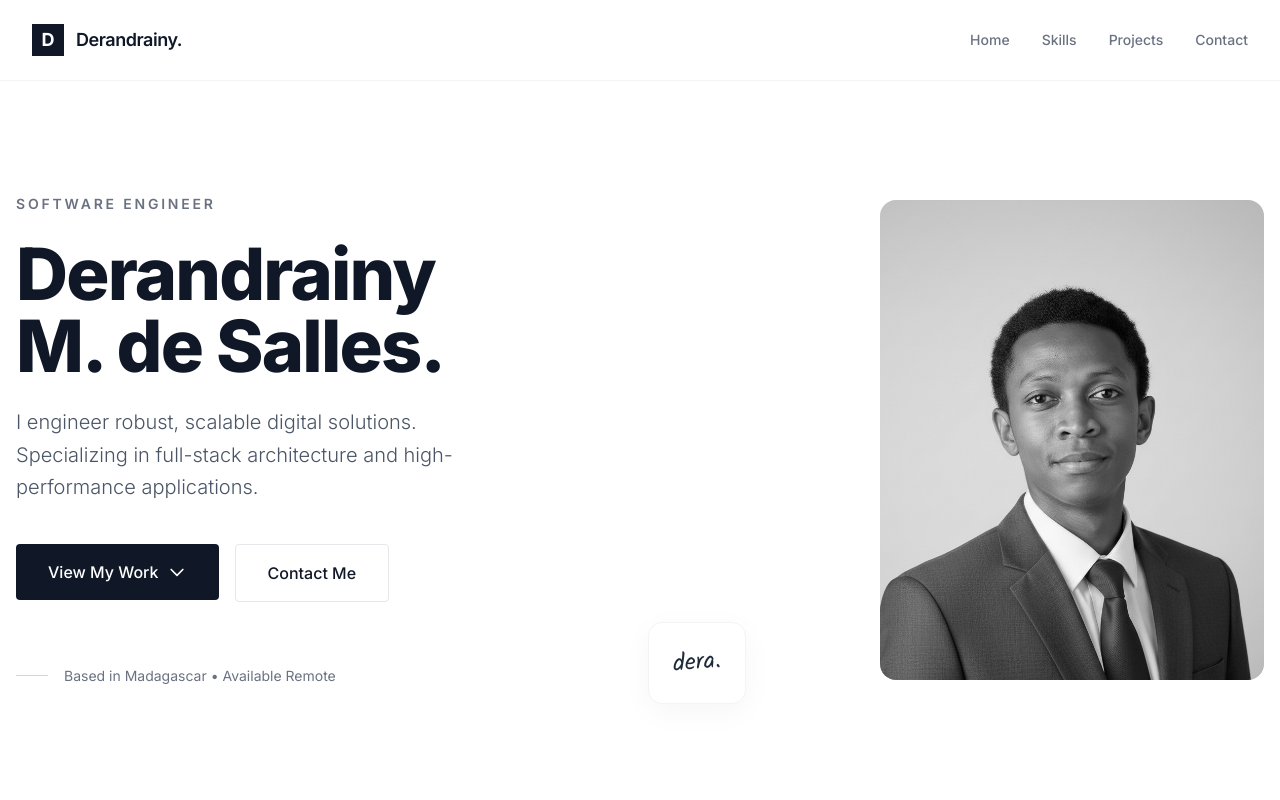
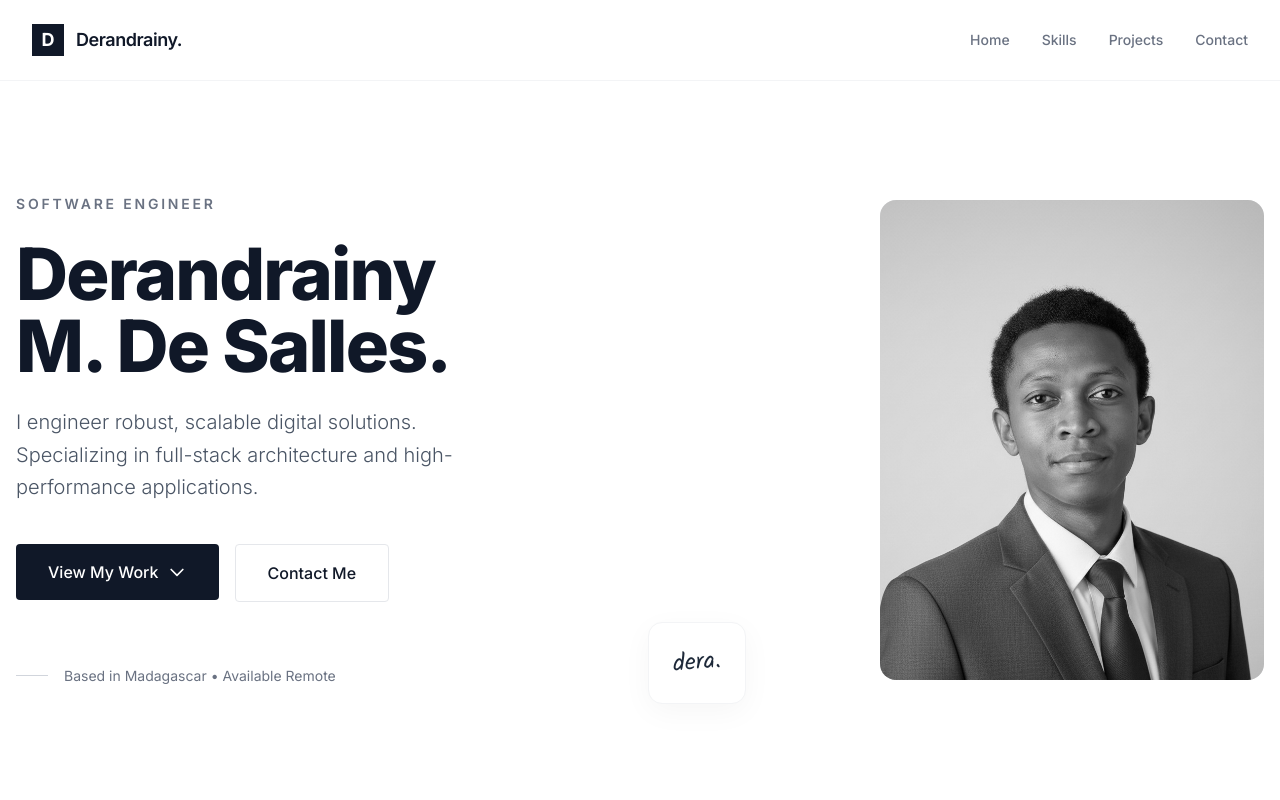
Before and after one commit to Dera2Salles/portofolio, a React (Vite) app: page / in a window 1280 px wide. Shown: the top 800 px of the page. Built offline with nearby package versions, Linux system fonts and the light colour scheme.

Commit message:
Fix last name

```diff
--- a/src/components/Hero.tsx
+++ b/src/components/Hero.tsx
@@ -21,7 +21,7 @@ const Hero: React.FC = () => {
           <h1 className="text-5xl md:text-7xl font-extrabold mb-6 tracking-tight text-gray-900">
             Derandrainy
             <br />
-            M. de Salles.
+            M. De Salles.
           </h1>
           <p className="text-xl text-gray-600 mb-10 max-w-lg leading-relaxed font-light">
             I engineer robust, scalable digital solutions. Specializing in full-stack architecture and high-performance applications.
```
